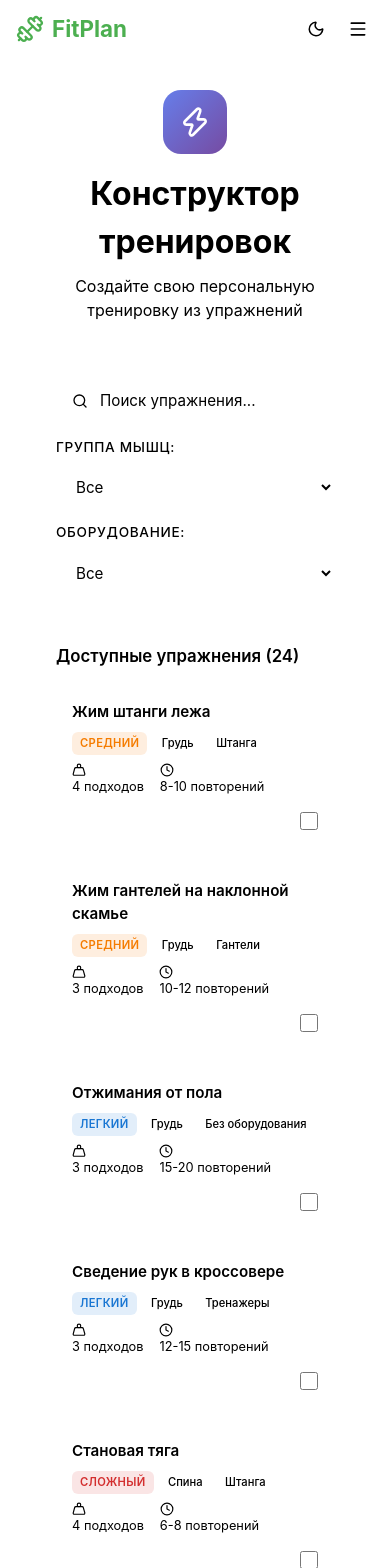
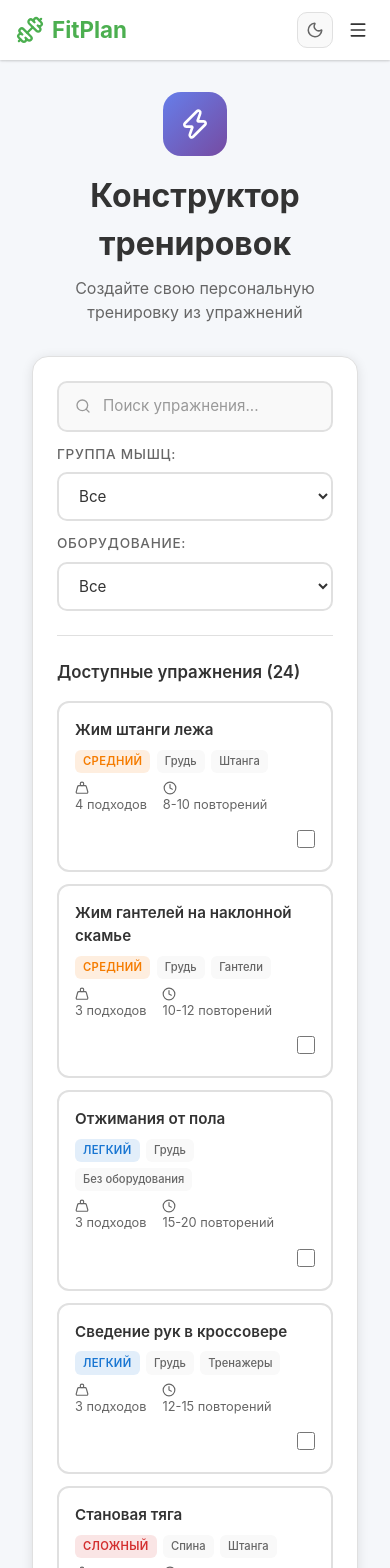
Before and after one commit to orangedao/app-workout, a React (Vite) app in the folder workout-app/: page /builder in a window 390 px wide. Shown: the top 1568 px of the page. Built offline with nearby package versions, Linux system fonts and the light colour scheme.

Commit message:
[Fix] Address code review findings: theme vars, getDifficultyColor, MobileMenu icon, @theme expansion

```diff
--- a/workout-app/src/App.jsx
+++ b/workout-app/src/App.jsx
@@ -4,7 +4,7 @@ import { AppProvider, useAppContext } from './context/AppContext';
 import Assessment from './pages/Assessment';
 import WorkoutBuilder from './pages/WorkoutBuilder';
 import Schedule from './pages/Schedule';
-import { Menu, Sun, Moon, RotateCcw, Dumbbell, Calendar, Wrench, ClipboardCheck, Sparkles, Target } from 'lucide-react';
+import { Menu, Sun, Moon, RotateCcw, Dumbbell, Calendar, Wrench, ClipboardCheck, Sparkles, Target, X } from 'lucide-react';
 import './App.css';
 
 const ThemeToggle = () => {
@@ -39,7 +39,7 @@ const MobileMenu = ({ isOpen, onClose }) => {
       <div className="mobile-menu-content" onClick={e => e.stopPropagation()}>
         <div className="mobile-menu-header">
           <h3>Menu</h3>
-          <button onClick={onClose} className="close-menu-btn">&times;</button>
+          <button onClick={onClose} className="close-menu-btn"><X size={20} /></button>
         </div>
         <nav className="mobile-menu-nav">
           <Link to="/schedule" onClick={onClose}><Calendar size={18} />Расписание</Link>
--- a/workout-app/src/context/AppContext.jsx
+++ b/workout-app/src/context/AppContext.jsx
@@ -3,6 +3,7 @@ import { v4 as uuidv4 } from 'uuid';
 
 const AppContext = createContext();
 
+// eslint-disable-next-line react/only-export-components
 export const useAppContext = () => {
   const context = useContext(AppContext);
   if (!context) {
--- a/workout-app/src/index.css
+++ b/workout-app/src/index.css
@@ -1,6 +1,19 @@
 @import "tailwindcss";
 
 :root {
+  --bg: #f5f7fa;
+  --text: #333;
+  --text-secondary: #666;
+  --text-muted: #999;
+  --card-bg: #ffffff;
+  --card-shadow: rgba(0, 0, 0, 0.1);
+  --border: #e0e0e0;
+  --input-bg: #ffffff;
+  --input-border: #e0e0e0;
+  --secondary-bg: #f9f9f9;
+  --modal-bg: rgba(0, 0, 0, 0.5);
+  --scrollbar-track: #f0f0f0;
+  --scrollbar-thumb: #4CAF50;
   --primary: #4CAF50;
   --primary-hover: #45a049;
   --primary-bg: #e8f5e9;
@@ -14,9 +27,30 @@
   --gradient-2: #764ba2;
   --gradient-3: #f093fb;
   --gradient-4: #f5576c;
+  color-scheme: light;
+  font-family: -apple-system, BlinkMacSystemFont, 'Segoe UI', Roboto, Oxygen, Ubuntu, Cantarell, sans-serif;
+  line-height: 1.5;
+  font-weight: 400;
+  font-synthesis: none;
+  text-rendering: optimizeLegibility;
+  -webkit-font-smoothing: antialiased;
+  -moz-osx-font-smoothing: grayscale;
 }
 
 [data-theme="dark"] {
+  --bg: #1a1a2e;
+  --text: #e0e0e0;
+  --text-secondary: #b0b0b0;
+  --text-muted: #888;
+  --card-bg: #2a2a3e;
+  --card-shadow: rgba(0, 0, 0, 0.3);
+  --border: #3a3a4e;
+  --input-bg: #2a2a3e;
+  --input-border: #4a4a5e;
+  --secondary-bg: #2a2a3e;
+  --modal-bg: rgba(0, 0, 0, 0.7);
+  --scrollbar-track: #2a2a3e;
+  --scrollbar-thumb: #4CAF50;
   --primary: #4CAF50;
   --primary-hover: #66BB6A;
   --primary-bg: #1b5e20;
@@ -30,6 +64,35 @@
   --gradient-2: #764ba2;
   --gradient-3: #f093fb;
   --gradient-4: #f5576c;
+  color-scheme: dark;
+}
+
+* {
+  margin: 0;
+  padding: 0;
+  box-sizing: border-box;
+}
+
+body {
+  margin: 0;
+  min-width: 320px;
+  min-height: 100vh;
+  background: var(--bg);
+  color: var(--text);
+}
+
+a {
+  font-weight: 500;
+  color: var(--primary);
+  text-decoration: inherit;
+}
+
+a:hover {
+  color: var(--primary-hover);
+}
+
+button {
+  font-family: inherit;
 }
 
 @theme {
@@ -42,4 +105,13 @@
   --color-danger-text: var(--danger-text);
   --color-info: var(--info);
   --color-warning: var(--warning);
+  --color-bg: var(--bg);
+  --color-text: var(--text);
+  --color-text-secondary: var(--text-secondary);
+  --color-text-muted: var(--text-muted);
+  --color-card-bg: var(--card-bg);
+  --color-border: var(--border);
+  --color-input-bg: var(--input-bg);
+  --color-input-border: var(--input-border);
+  --color-secondary-bg: var(--secondary-bg);
 }
--- a/workout-app/src/pages/WorkoutBuilder.jsx
+++ b/workout-app/src/pages/WorkoutBuilder.jsx
@@ -2,6 +2,16 @@ import { useState } from 'react';
 import { exercises, muscleGroups, equipmentTypes } from '../data/exercises';
 import { Plus, X, Trash2, Save, Search, Zap, Clock, Weight } from 'lucide-react';
 import './WorkoutBuilder.css';
+
+const difficultyColors = {
+  'Легкий': '#1976D2',
+  'Средний': '#F57C00',
+  'Сложный': '#D32F2F',
+};
+
+const getDifficultyColor = (difficulty) => {
+  return difficultyColors[difficulty] || '#666';
+};
 
 const WorkoutBuilder = () => {
   const [selectedExercises, setSelectedExercises] = useState([]);
@@ -55,13 +65,6 @@ const WorkoutBuilder = () => {
 
   const getTotalDuration = () => {
     return selectedExercises.length * 5;
-  };
-
-  const getDifficultyColor = (difficulty) => {
-    const lower = difficulty.toLowerCase();
-    if (lower === 'легкий') return '#1976D2';
-    if (lower === 'средний') return '#F57C00';
-    return '#D32F2F';
   };
 
   return (
```
